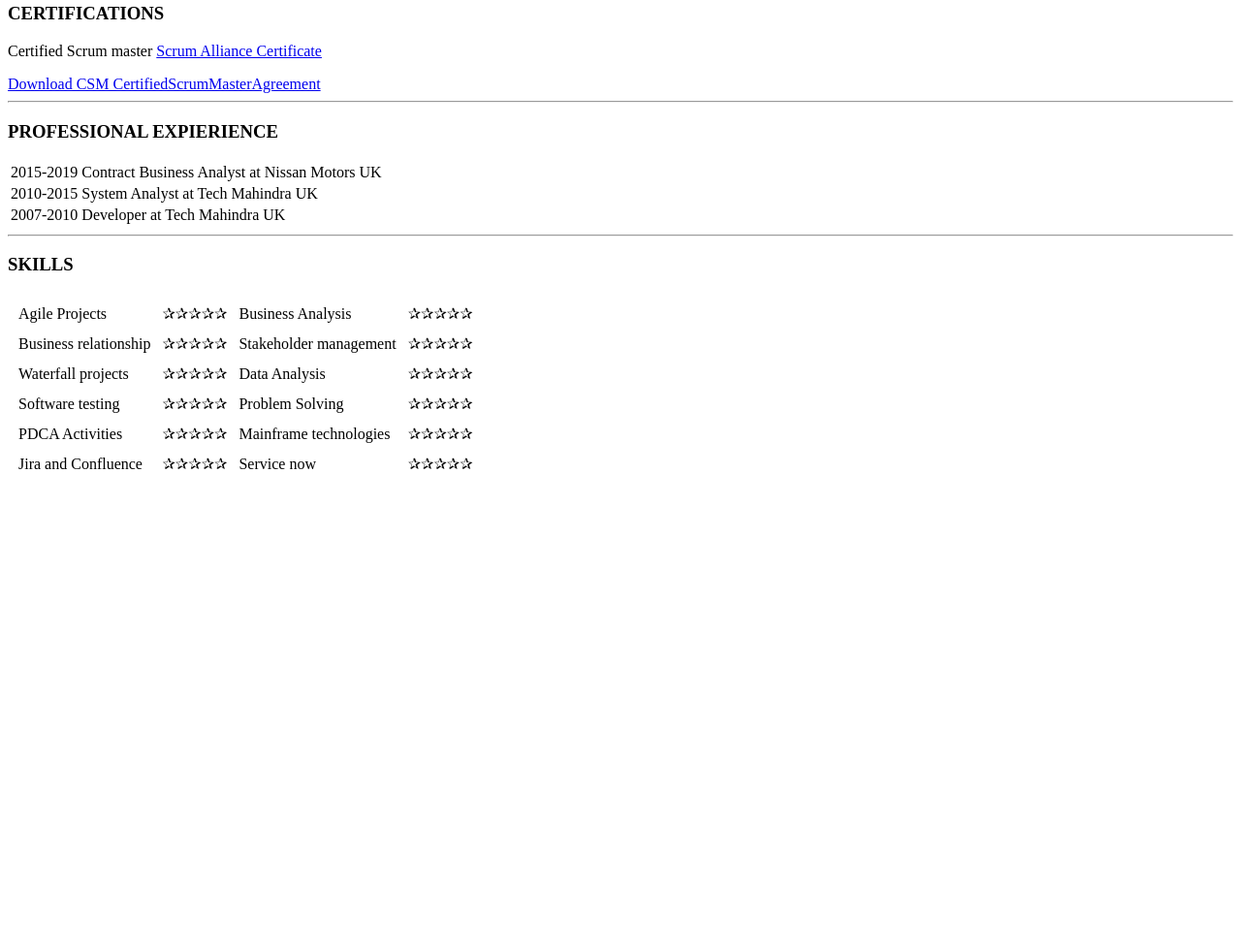
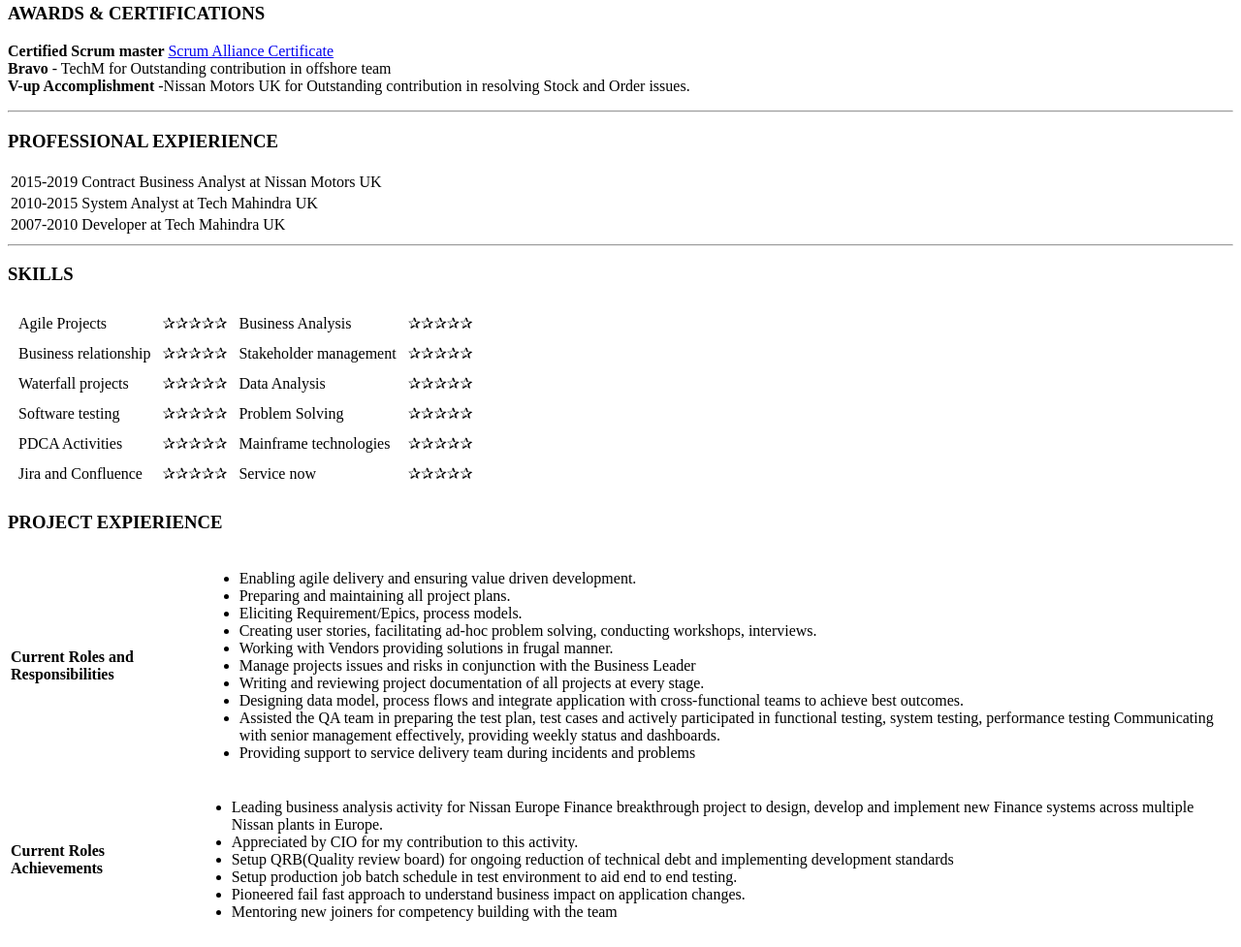
Before and after one commit to gk65408/CV, a plain HTML site: page index.html in a window 1280 px wide. Shown: the part 851-1828 px from the top of the page at 97% size. Before the commit the page ends 1358 px from the top, so only its background shows below. Drawn offline with Linux system fonts and the light colour scheme.

Commit message:
Add files via upload

```diff
--- a/index.html
+++ b/index.html
@@ -85,11 +85,14 @@
   <h3> CONTACT </h3>
   <a href="contactus.html" target="-_blank" > Contactus </a>
   <hr />
-  <h3> CERTIFICATIONS</h3>
+  <h3> AWARDS & CERTIFICATIONS</h3>
   <p>
-    Certified Scrum master <a href="https://certification.scrumalliance.org/accounts/847851-gurpreet-kaur/certifications?"> Scrum Alliance Certificate </a>
-  </p>
-<a download href="https://certification.scrumalliance.org/CertifiedScrumMasterAgreement.pdf"> Download CSM CertifiedScrumMasterAgreement</a>
+    <strong> Certified Scrum master </strong> <a href="https://certification.scrumalliance.org/accounts/847851-gurpreet-kaur/certifications?"> Scrum Alliance Certificate </a> <br />
+    <strong> Bravo </strong> - TechM for Outstanding contribution in offshore team <br />
+    <Strong> V-up Accomplishment </Strong> -Nissan Motors UK for Outstanding contribution in resolving
+    Stock and Order issues.
+</p>
+
 <hr />
 <h3> PROFESSIONAL EXPIERIENCE</h3>
 <table>
@@ -206,5 +209,76 @@
 </td
 </tr>
   </table>
+<h3> PROJECT EXPIERIENCE </h3>
+<table>
+  <tr>
+    <td>
+     <h4> Current Roles and Responsibilities </h4>
+    </td>
+    <td>
+      <p>
+        <ul>
+          <li>
+            Enabling agile delivery and ensuring value driven development. </li>
+      <li>
+      Preparing and maintaining all project plans.</li>
+      <li> Eliciting Requirement/Epics, process models.</li>
+      <li> Creating user stories, facilitating ad-hoc problem solving, conducting
+      workshops, interviews. </li>
+      <li> Working with Vendors providing solutions in frugal manner. </li>
+      <li>
+      Manage projects issues and risks in conjunction with the Business Leader
+      </li>
+      <li>
+        Writing and reviewing project documentation of all projects at every
+        stage.
+      </li>
+      <li>
+        Designing data model, process flows and integrate application with
+        cross-functional teams to achieve best outcomes.
+      </li>
+      <li>
+        Assisted the QA team in preparing the test plan, test cases and actively
+        participated in functional testing, system testing, performance testing
+        Communicating with senior management effectively, providing weekly
+        status and dashboards.
+      </li>
+      <li>
+      Providing support to service delivery team during incidents and problems
+      </li>
+        </ul>
+      </p>
+    </td>
+  </tr>
+</table>
+<table>
+  <tr>
+    <td>
+     <h4> Current Roles Achievements </h4>
+    </td>
+    <td>
+      <p>
+        <ul>
+          <li>
+            Leading business analysis activity for Nissan Europe Finance
+breakthrough project to design, develop and implement new Finance
+systems across multiple Nissan plants in Europe. </li>
+      <li>
+      Appreciated by CIO for my contribution to this activity.</li>
+      <li> Setup QRB(Quality review board) for ongoing reduction of technical debt
+and implementing development standards </li>
+      <li> Setup production job batch schedule in test environment to aid end to
+end testing. </li>
+      <li> Pioneered fail fast approach to understand business impact on
+application changes. </li>
+      <li>
+      Mentoring new joiners for competency building with the team
+      </li>
+      </ul>
+      </p>
+    </td>
+  </tr>
+</table>
+
 
 </html>
```
